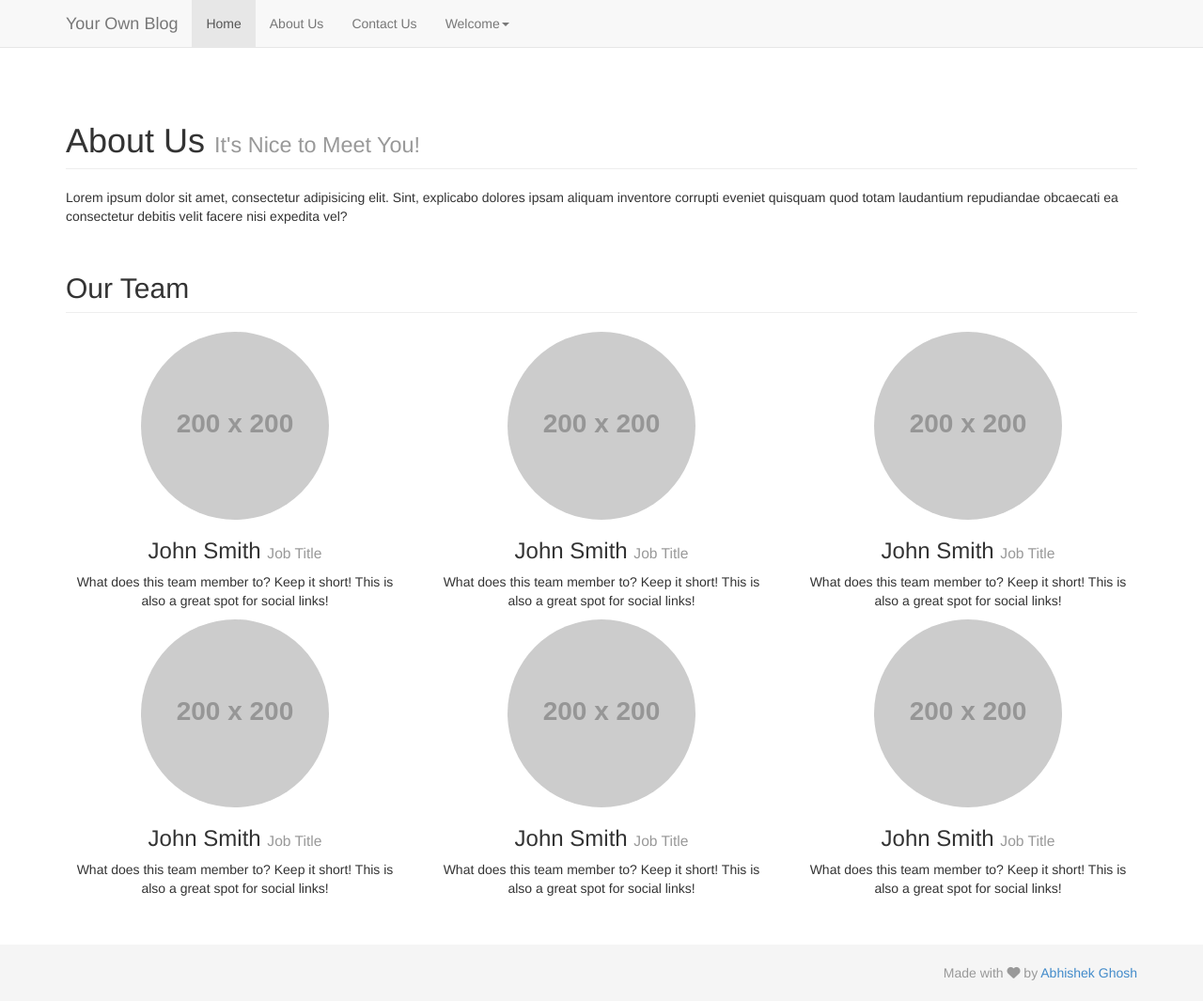
After one commit to ghoshabhi/Multi-User-Blog, a Python web app: template templates/aboutus.html in a window 1280 px wide. The commit adds this page. Shown: the whole page at 94% size. Run offline with Jinja, Linux system fonts and the light colour scheme; the template is opened without the code that fills it, so the values that code supplies are empty; grey boxes labelled with a size stand in for pictures from a placeholder-image service; some libraries are stand-ins or nearby versions.

Commit message:
Utility method for checking cookie value.AboutUs demo page inserted!

```diff
--- a/static/styles.css
+++ b/static/styles.css
@@ -44,3 +44,7 @@ body {
 code {
   font-size: 80%;
 }
+
+/* Image CSS */
+.img-center {
+  margin: 0 auto;
--- /dev/null
+++ b/templates/aboutus.html
@@ -0,0 +1,91 @@
+{% extends "master.html" %}
+
+{% block navigation %}
+  {% if user %}
+    <li class="dropdown">
+          <a href="#" class="dropdown-toggle" data-toggle="dropdown"><em>{{user.fullname}}</em><b class="caret"></b></a>
+          <ul class="dropdown-menu">
+            <li><a href="#newpost">New Post</a></li>
+            <li><a href="#">All Posts</a></li>
+            <li><a href="#">Drafts</a></li>
+            <li class="divider"></li>
+            <li class="dropdown-header">Preferences</li>
+            <li><a href="#">Profile</a></li>
+            <li><a href="#">Report Problem</a></li>
+            <li><a href="/logout">Sign Out</a></li>
+          </ul>
+      </li>
+  {% else %}
+    <li class="dropdown">
+          <a href="#" class="dropdown-toggle" data-toggle="dropdown">Welcome<b class="caret"></b></a>
+          <ul class="dropdown-menu">
+            <li><a href="/login">Login</a></li>
+            <li><a href="/register">Signup</a></li>
+          </ul>
+         </li>
+  {% endif %}
+{% endblock navigation %}
+
+
+{% block content %}
+<!-- Introduction Row -->
+<div class="row">
+  <div class="col-lg-12">
+    <h1 class="page-header">About Us
+                    <small>It's Nice to Meet You!</small>
+                </h1>
+    <p>Lorem ipsum dolor sit amet, consectetur adipisicing elit. Sint, explicabo dolores ipsam aliquam inventore corrupti eveniet quisquam quod totam laudantium repudiandae obcaecati ea consectetur debitis velit facere nisi expedita vel?</p>
+  </div>
+</div>
+
+<!-- Team Members Row -->
+<div class="row">
+  <div class="col-lg-12">
+    <h2 class="page-header">Our Team</h2>
+  </div>
+  <div class="col-lg-4 col-sm-6 text-center">
+    <img class="img-circle img-responsive img-center" src="http://placehold.it/200x200" alt="">
+    <h3>John Smith
+                    <small>Job Title</small>
+                </h3>
+    <p>What does this team member to? Keep it short! This is also a great spot for social links!</p>
+  </div>
+  <div class="col-lg-4 col-sm-6 text-center">
+    <img class="img-circle img-responsive img-center" src="http://placehold.it/200x200" alt="">
+    <h3>John Smith
+                    <small>Job Title</small>
+                </h3>
+    <p>What does this team member to? Keep it short! This is also a great spot for social links!</p>
+  </div>
+  <div class="col-lg-4 col-sm-6 text-center">
+    <img class="img-circle img-responsive img-center" src="http://placehold.it/200x200" alt="">
+    <h3>John Smith
+                    <small>Job Title</small>
+                </h3>
+    <p>What does this team member to? Keep it short! This is also a great spot for social links!</p>
+  </div>
+  <div class="col-lg-4 col-sm-6 text-center">
+    <img class="img-circle img-responsive img-center" src="http://placehold.it/200x200" alt="">
+    <h3>John Smith
+                    <small>Job Title</small>
+                </h3>
+    <p>What does this team member to? Keep it short! This is also a great spot for social links!</p>
+  </div>
+  <div class="col-lg-4 col-sm-6 text-center">
+    <img class="img-circle img-responsive img-center" src="http://placehold.it/200x200" alt="">
+    <h3>John Smith
+                    <small>Job Title</small>
+                </h3>
+    <p>What does this team member to? Keep it short! This is also a great spot for social links!</p>
+  </div>
+  <div class="col-lg-4 col-sm-6 text-center">
+    <img class="img-circle img-responsive img-center" src="http://placehold.it/200x200" alt="">
+    <h3>John Smith
+                    <small>Job Title</small>
+                </h3>
+    <p>What does this team member to? Keep it short! This is also a great spot for social links!</p>
+  </div>
+</div>
+<br>
+<br>
+{% endblock %}
--- a/templates/home.html
+++ b/templates/home.html
@@ -5,7 +5,7 @@
     <li class="dropdown">
           <a href="#" class="dropdown-toggle" data-toggle="dropdown"><em>{{user.fullname}}</em><b class="caret"></b></a>
           <ul class="dropdown-menu">
-            <li><a href="https://google.com">New Post</a></li>
+            <li><a href="#newpost">New Post</a></li>
             <li><a href="#">All Posts</a></li>
             <li><a href="#">Drafts</a></li>
             <li class="divider"></li>
@@ -17,7 +17,7 @@
       </li>
   {% else %}
     <li class="dropdown">
-          <a href="#" class="dropdown-toggle" data-toggle="dropdown">New User<b class="caret"></b></a>
+          <a href="#" class="dropdown-toggle" data-toggle="dropdown">Welcome<b class="caret"></b></a>
           <ul class="dropdown-menu">
             <li><a href="/login">Login</a></li>
             <li><a href="/register">Signup</a></li>
--- a/templates/login.html
+++ b/templates/login.html
@@ -5,7 +5,7 @@
     <li class="dropdown">
           <a href="#" class="dropdown-toggle" data-toggle="dropdown"><em>{{user.fullname}}</em><b class="caret"></b></a>
           <ul class="dropdown-menu">
-            <li><a href="https://google.com">New Post</a></li>
+            <li><a href="#newpost">New Post</a></li>
             <li><a href="#">All Posts</a></li>
             <li><a href="#">Drafts</a></li>
             <li class="divider"></li>
@@ -17,7 +17,7 @@
       </li>
   {% else %}
     <li class="dropdown">
-          <a href="#" class="dropdown-toggle" data-toggle="dropdown">New User<b class="caret"></b></a>
+          <a href="#" class="dropdown-toggle" data-toggle="dropdown">Welcome<b class="caret"></b></a>
           <ul class="dropdown-menu">
             <li><a href="/login">Login</a></li>
             <li><a href="/register">Signup</a></li>
--- a/templates/master.html
+++ b/templates/master.html
@@ -31,7 +31,7 @@
     <div class="collapse navbar-collapse">
       <ul class="nav navbar-nav">
         <li class="active"><a href="/home">Home</a></li>
-        <li><a href="#about">About Us</a></li>
+        <li><a href="/aboutus">About Us</a></li>
         <li><a href="#contact">Contact Us</a></li>
         {% block navigation %}
 
--- a/templates/register.html
+++ b/templates/register.html
@@ -5,7 +5,7 @@
     <li class="dropdown">
           <a href="#" class="dropdown-toggle" data-toggle="dropdown"><em>{{user.fullname}}</em><b class="caret"></b></a>
           <ul class="dropdown-menu">
-            <li><a href="https://google.com">New Post</a></li>
+            <li><a href="#newpost">New Post</a></li>
             <li><a href="#">All Posts</a></li>
             <li><a href="#">Drafts</a></li>
             <li class="divider"></li>
@@ -17,7 +17,7 @@
       </li>
   {% else %}
     <li class="dropdown">
-          <a href="#" class="dropdown-toggle" data-toggle="dropdown">New User<b class="caret"></b></a>
+          <a href="#" class="dropdown-toggle" data-toggle="dropdown">Welcome<b class="caret"></b></a>
           <ul class="dropdown-menu">
             <li><a href="/login">Login</a></li>
             <li><a href="/register">Signup</a></li>
```
Also changed, not shown: main.py (+37 -17 lines).
